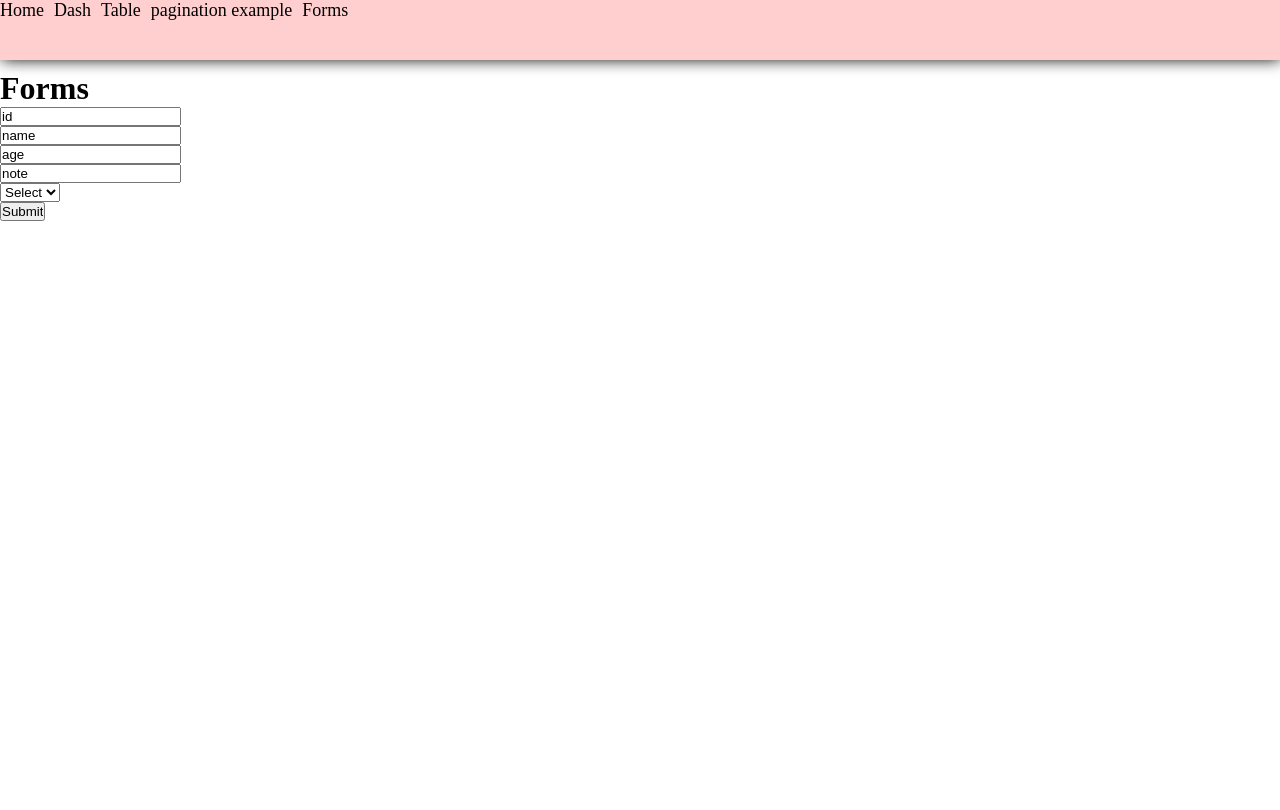
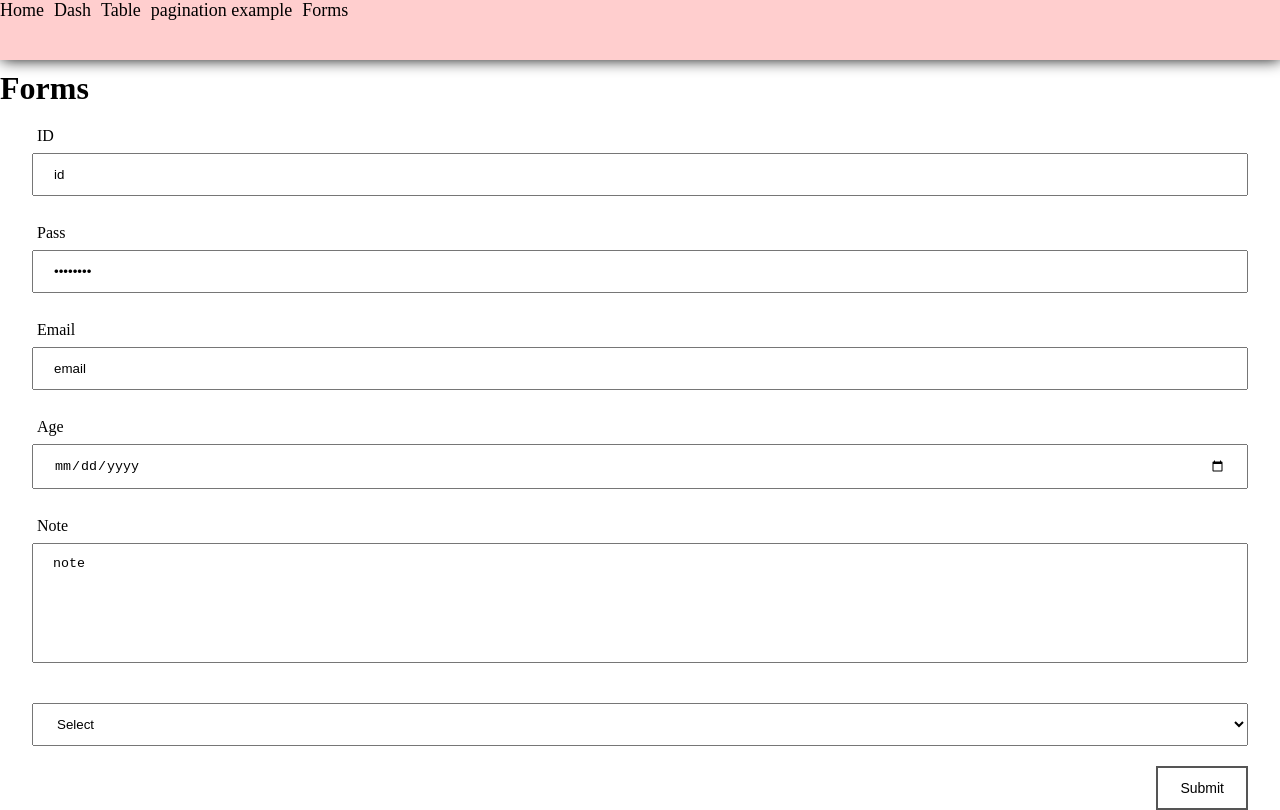
Before and after one commit to enisgur/react-playground, a React (Create React App) app: page /forms in a window 1280 px wide. Built offline with nearby package versions, Linux system fonts and the light colour scheme.

Commit message:
forms v1 DONE

```diff
--- a/src/Components/Forms/CreateForms.js
+++ b/src/Components/Forms/CreateForms.js
@@ -1,8 +1,6 @@
 import React, { useState, useEffect } from "react";
 
 import "./style/style.css";
-
-// TODO : DO Form Labels !
 
 const CreateForms = ({ data }) => {
   const [isError, setIsError] = useState(false);
@@ -36,7 +34,7 @@ const CreateForms = ({ data }) => {
     }
 
     try {
-      console.log(typeof data);
+      // console.log(typeof data, Array.isArray(data), data);
       if (Array.isArray(data)) {
         setIsArray(true);
         setFormData(data);
@@ -46,7 +44,6 @@ const CreateForms = ({ data }) => {
       if (typeof data === "object") {
         setIsArray(false);
         setFormData(data);
-        console.log("YESSSSSSSSSSSSSS");
       } else {
         setIsError(true);
         error("Error: data should be array or object, check doc !");
@@ -132,7 +129,11 @@ const CreateForms = ({ data }) => {
 
     if (!isArray) {
       return (
-        <form onSubmit={(e) => onFormSubmit(e)}>
+        <form
+          autoComplete="off"
+          className="create-form"
+          onSubmit={(e) => onFormSubmit(e)}
+        >
           {Object.keys(formData).map((key, i) => {
             return (
               <div key={i} className="form-group">
@@ -157,7 +158,11 @@ const CreateForms = ({ data }) => {
     }
 
     return (
-      <form onSubmit={(e) => onFormSubmit(e)}>
+      <form
+        autoComplete="off"
+        className="create-form"
+        onSubmit={(e) => onFormSubmit(e)}
+      >
         {formData[0] &&
           formData.map((data, i) => {
             try {
@@ -165,6 +170,32 @@ const CreateForms = ({ data }) => {
               const inData = data[objectKey];
               const dataType = inData.type;
               const stateValue = formData[i][objectKey].value;
+
+              const inputProps = {
+                type: formData[i][objectKey].type
+                  ? formData[i][objectKey].type
+                  : "text",
+                minLength:
+                  formData[i][objectKey].minLength &&
+                  formData[i][objectKey].minLength,
+                id: objectKey,
+                name: objectKey,
+                required: formData[i][objectKey].required,
+                value: stateValue,
+                onChange: (e) => onFormChange(e, i, objectKey),
+              };
+
+              const textareaProps = {
+                name: objectKey,
+                id: objectKey,
+                required: formData[i][objectKey].required,
+                value: stateValue,
+                onChange: (e) => onFormChange(e, i, objectKey),
+              };
+
+              const labelInside = formData[i][objectKey].label
+                ? formData[i][objectKey].label
+                : objectKey;
 
               if (dataType === "select") {
                 return (
@@ -187,16 +218,33 @@ const CreateForms = ({ data }) => {
                   </div>
                 );
               }
-              if (dataType === "text") {
+              if (
+                dataType === "text" ||
+                dataType === "date" ||
+                dataType === "email" ||
+                dataType === "password" ||
+                dataType === "color" ||
+                dataType === "file" ||
+                dataType === "hidden" ||
+                dataType === "image" ||
+                dataType === "number" ||
+                dataType === "tel" ||
+                dataType === "time" ||
+                dataType === "url" ||
+                dataType === "week"
+              ) {
                 return (
                   <div key={i} className="form-group">
-                    <input
-                      type="text"
-                      name={objectKey}
-                      required={formData[i][objectKey].required}
-                      value={formData[i][objectKey].value}
-                      onChange={(e) => onFormChange(e, i, objectKey)}
-                    />
+                    <label htmlFor={objectKey}>{labelInside}</label>
+                    <input {...inputProps} />
+                  </div>
+                );
+              }
+              if (dataType === "textarea") {
+                return (
+                  <div key={i} className="form-group">
+                    <label htmlFor={objectKey}>{labelInside}</label>
+                    <textarea {...textareaProps} />
                   </div>
                 );
               }
--- a/src/Components/Forms/style/style.css
+++ b/src/Components/Forms/style/style.css
@@ -0,0 +1,99 @@
+
+.create-form {
+    position: relative;
+    width: 100%;
+    /* height: 100%; */
+    display: flex;
+    flex-direction: column;
+    align-items: center;
+
+    /* margin: 10px 0; */
+
+}
+
+.create-form .form-group {
+    width: 95%;
+    margin-top: 20px;
+}
+
+.create-form .form-group label {
+    width: 100%;
+}
+
+.create-form .form-group input[type=text],
+.create-form .form-group input[type=date],
+.create-form .form-group input[type=email],
+.create-form .form-group input[type=password],
+.create-form .form-group input[type=color],
+.create-form .form-group input[type=file],
+.create-form .form-group input[type=image],
+.create-form .form-group input[type=number],
+.create-form .form-group input[type=tel],
+.create-form .form-group input[type=time],
+.create-form .form-group input[type=url],
+.create-form .form-group input[type=week],
+.create-form .form-group textarea,
+.create-form .form-group select {
+    width: 100%;
+    padding: 12px 20px;
+    margin: 8px 0;
+    box-sizing: border-box;
+}
+
+.create-form .form-group textarea {
+    height: 120px;
+    resize: none;
+}
+.create-form .form-group input[type=hidden] {
+    display: none
+}
+
+.create-form .form-group label {
+    width: 100%;
+    padding: 12px 5px;
+    text-transform: capitalize;
+
+}
+
+.create-form .form-group select option {
+    font-size: 1.2em;
+}
+
+
+/* background-color: #4CAF50; Green */
+  /* border: none;
+  color: white;
+  padding: 16px 32px;
+  text-align: center;
+  text-decoration: none;
+  display: inline-block;
+  font-size: 16px;
+  margin: 4px 2px;
+  transition-duration: 0.4s;
+  cursor: pointer; */
+
+
+.create-form input[type=submit] {
+    background-color: white;
+    color: black;
+    border: 2px solid #555555;
+
+
+    padding: 12px 22px;
+    text-align: center;
+    text-decoration: none;
+    /* display: inline-block; */
+    display: flex;
+    align-self: flex-end;
+    font-size: 14px;
+    /* margin: 4px 2px; */
+    margin-right: 2.5%;
+    margin-top: 12px;
+    transition-duration: 0.4s;
+    cursor: pointer;
+}
+
+.create-form input[type=submit]:hover {
+    background-color: #555555;
+    color: white;
+}
--- a/src/Pages/Forms/Forms.js
+++ b/src/Pages/Forms/Forms.js
@@ -2,7 +2,12 @@ import React from "react";
 
 import CreateForms from "../../Components/Forms/CreateForms";
 
-// TODO : DO form Labels !
+const styles = {
+  position: "relative",
+  width: "300px",
+  height: "600px",
+  backgroundColor: "red",
+};
 
 const Forms = () => {
   // bellow creates only input["text"]
@@ -18,27 +23,36 @@ const Forms = () => {
   const formDatas10 = [
     {
       id: {
-        // label:"ID" // add label for label for input
+        label: "ID",
         type: "text",
         value: "id",
       },
     },
     {
-      name: {
-        type: "text",
-        value: "name",
+      password: {
+        label: "Pass",
+        type: "password",
+        value: "password",
+        minLength: 6,
+      },
+    },
+    {
+      email: {
+        // label: "E-Mail",
+        type: "email",
+        value: "email",
       },
     },
     {
       age: {
-        type: "text",
-        value: "age",
+        type: "date",
+        value: "",
         required: true,
       },
     },
     {
       note: {
-        type: "text",
+        type: "textarea",
         value: "note",
         required: true,
       },
@@ -56,10 +70,49 @@ const Forms = () => {
     },
   ];
 
+  const formDatas20 = [
+    {
+      id: {
+        label: "ID",
+        type: "text",
+        value: "id",
+      },
+    },
+    {
+      password: {
+        label: "Pass",
+        type: "password",
+        value: "password",
+        minLength: 6,
+      },
+    },
+  ];
+
+  const formDatas21 = [
+    {
+      name: {
+        label: "name",
+        type: "text",
+        value: "name",
+      },
+    },
+    {
+      note: {
+        label: "Pass",
+        type: "textarea",
+        value: "note",
+        minLength: 6,
+      },
+    },
+  ];
+
   return (
     <div>
       <h1>Forms</h1>
-      <CreateForms data={formDatas10} />
+      <div>
+        <CreateForms data={formDatas10} />
+        {/* <CreateForms data={[formDatas20, formDatas21]} /> */}
+      </div>
     </div>
   );
 };
```
Also changed, not shown: 1 other file (tests, documents, lock files or other folders).
